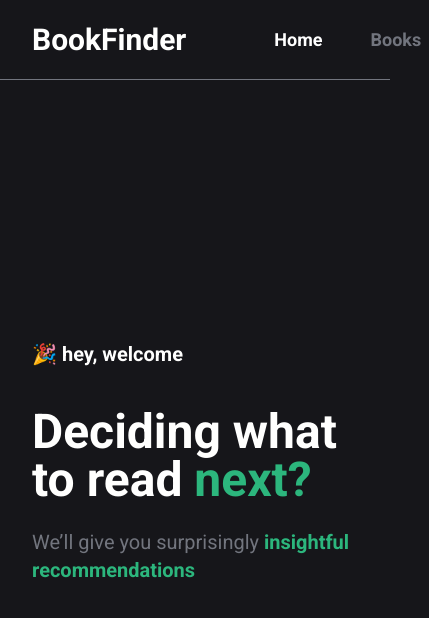
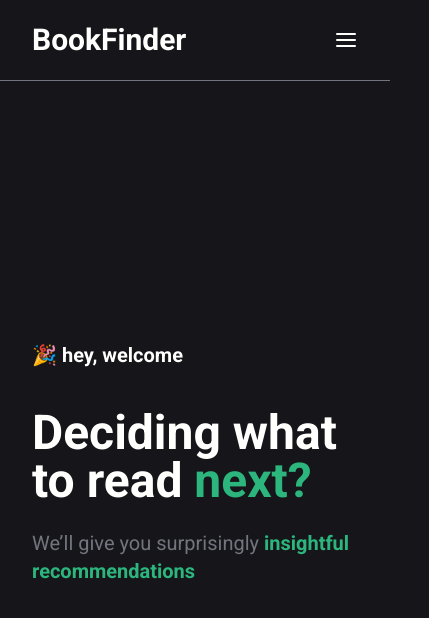
Before and after one commit to gustavosalviato/bookfinder, a Next.js app: page / in a window 390 px wide. Shown: the top 618 px of the page, 429 px wide, since content can reach past the window. Built offline with nearby package versions, Linux system fonts and the light colour scheme.

Commit message:
chore: activeLink for responsive navbar

```diff
--- a/src/components/ActiveLink.tsx
+++ b/src/components/ActiveLink.tsx
@@ -20,11 +20,11 @@ export function ActiveLink({ path, title, includes = false }: ActiveLinkProps) {
 
   const isActive = verifyIfIsActive();
   return (
-    <div>
+    <div className="flex items-center ">
       <Link
         href={path}
         className={clsx(
-          "inline-block relative px-2 leading-[80px] text-lg hover:text-gray-300 transition-colors font-bold",
+          "inline-block relative px-2 text-lg hover:text-gray-300 transition-colors font-bold",
           {
             "text-white": isActive,
             "text-secondary": !isActive,
--- a/src/components/Header.tsx
+++ b/src/components/Header.tsx
@@ -1,21 +1,38 @@
 import Link from "next/link";
 import { RiGithubFill } from "react-icons/ri";
 import { ActiveLink } from "./ActiveLink";
+import { FiMenu, FiX } from "react-icons/fi";
+import { useState } from "react";
+import { ResponsiveNavBar } from "./ResponsiveNavBar";
 export function Header() {
+  const [isMenuOpen, setIsMenuOpen] = useState(false);
+
+  function handleOpenResponsiveMenu() {
+    setIsMenuOpen(!isMenuOpen);
+  }
+
   return (
-    <header className="h-20 border-b border-secondary">
-      <div className="h-20 max-w-[1120px] mx-auto px-8 flex items-center">
+    <header className="border-b border-secondary">
+      <div className="max-w-[1120px] mx-auto px-8 h-[80px] flex items-center relative max-md:justify-between">
         <h2 className="text-3xl font-bold">BookFinder</h2>
 
-        <nav className="ml-20 h-20 gap-8 flex">
+        <nav className="ml-20 gap-8 flex h-full max-md:hidden">
           <ActiveLink path="/" title="Home" />
-
           <ActiveLink path="/books" title="Books" includes />
         </nav>
 
-        <button className="ml-auto flex items-center justify-center gap-2 bg-shape py-4 px-6 font-bold rounded-md hover:brightness-90 transition-colors max-sm:hidden">
+        <button className="ml-auto flex items-center justify-center gap-2 bg-shape py-4 px-6 font-bold rounded-md hover:brightness-90 transition-colors max-sm:ml-0 max-sm:mt-4 max-md:hidden">
           <RiGithubFill size={24} className="text-highlight" />
           Sign in with GitHub
+        </button>
+
+        {isMenuOpen && <ResponsiveNavBar />}
+
+        <button
+          onClick={handleOpenResponsiveMenu}
+          className="opacity-0 relative max-md:opacity-100"
+        >
+          {isMenuOpen ? <FiX size={24} /> : <FiMenu size={24} />}
         </button>
       </div>
     </header>
--- /dev/null
+++ b/src/components/ResponsiveNavBar.tsx
@@ -0,0 +1,22 @@
+import Link from "next/link";
+import { RiGithubFill } from "react-icons/ri";
+import { ActiveLink } from "./ActiveLink";
+
+export function ResponsiveNavBar() {
+  return (
+    <div className="absolute bg-shape right-5 top-14 p-6 rounded-md shadow flex justify-start items-stretch flex-col w-40 transition-all  ease-in duration-300">
+      <nav className="flex flex-col gap-6">
+        <ActiveLink path="/" title="Home" />
+        <ActiveLink path="/books" title="Books" includes />
+      </nav>
+
+      <button className="mt-6 flex items-center justify-center gap-2 border-2 border-highlight font-bold rounded-md hover:brightness-90 transition-colors text-sm w-full py-2  uppercase px-2 group hover:bg-highlight">
+        <RiGithubFill
+          size={24}
+          className="text-highlight  group-hover:text-white"
+        />
+        GITHUB
+      </button>
+    </div>
+  );
+}
```
